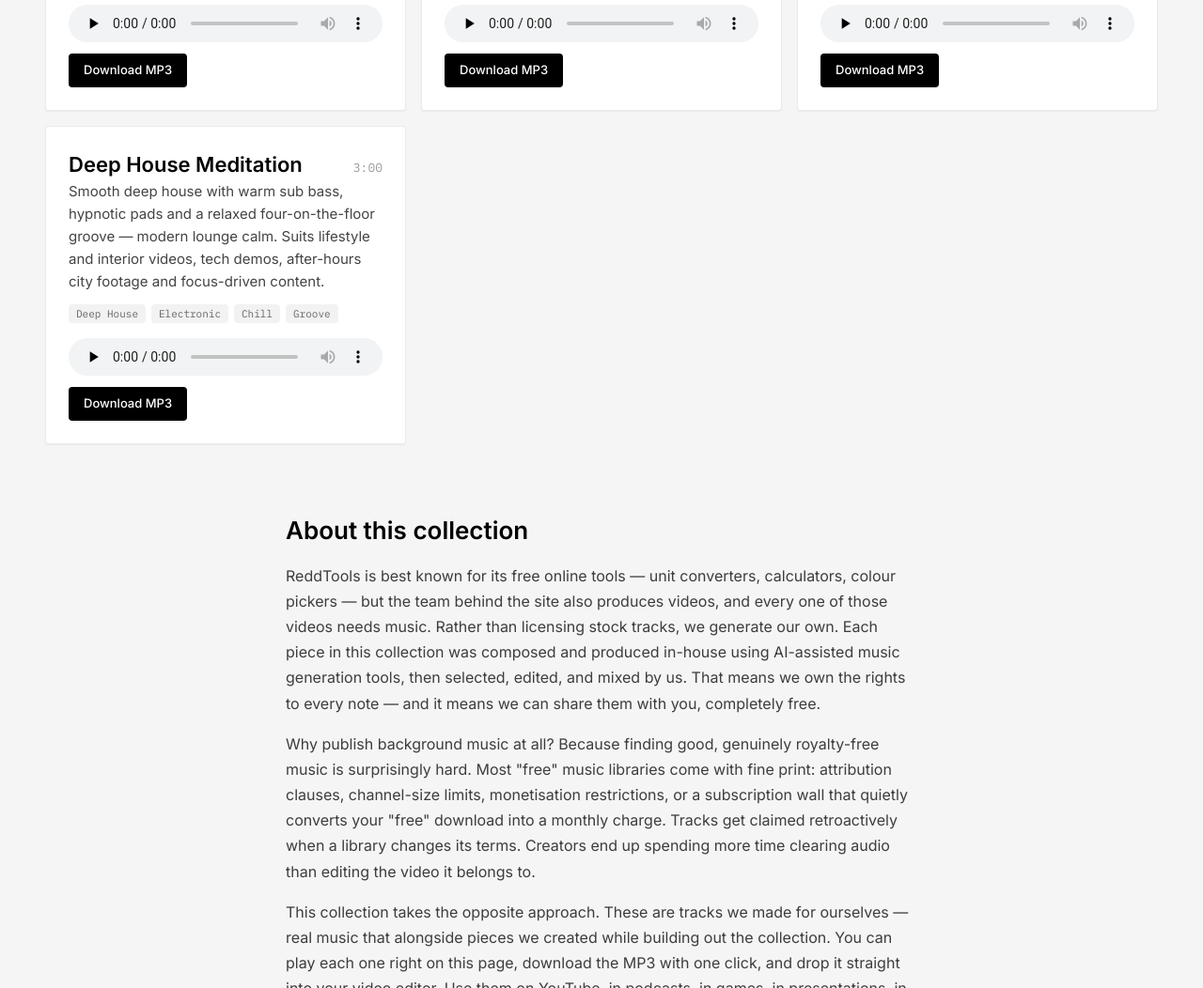
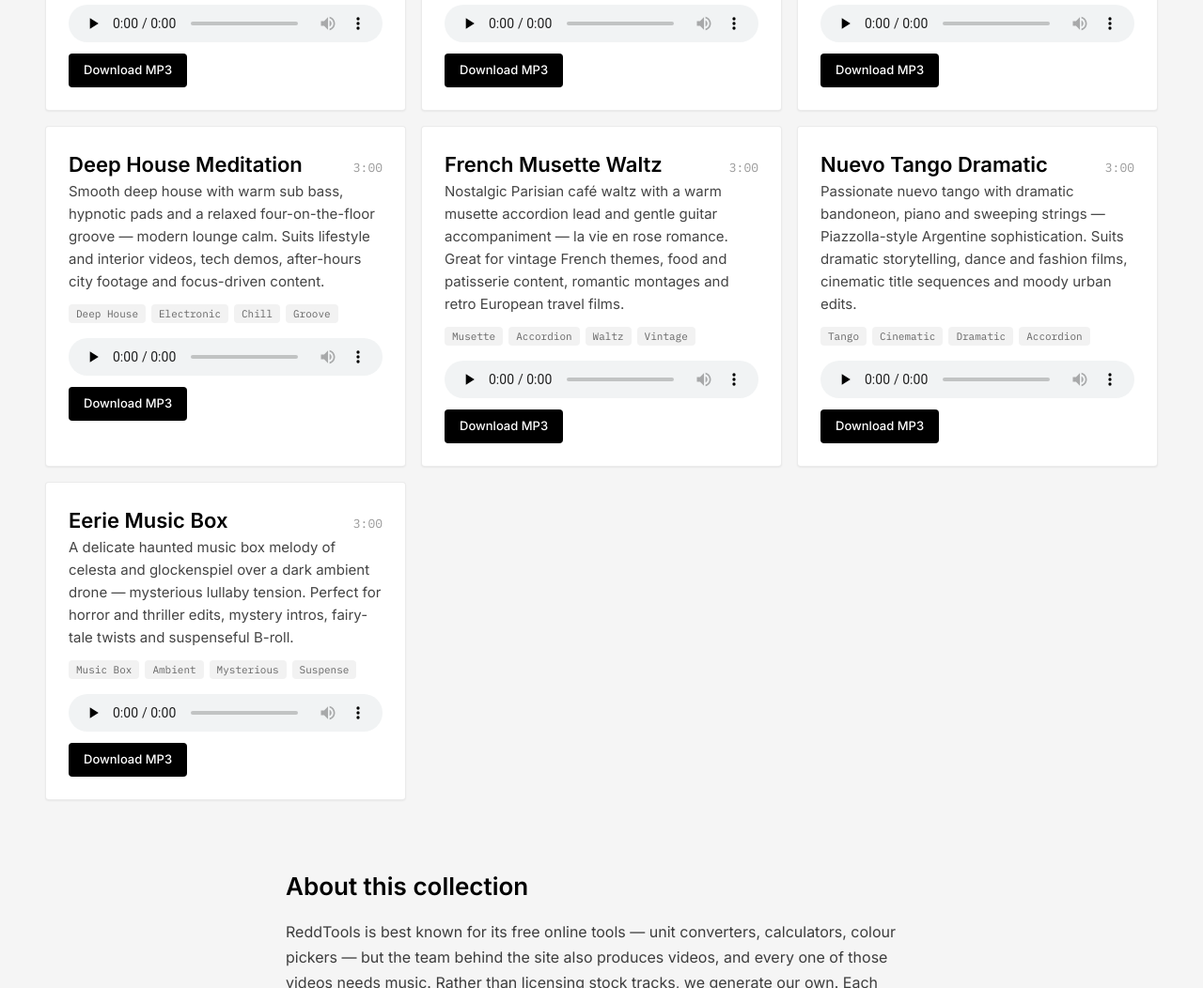
Before and after one commit to sharan01x/reddtools, an Astro site: page /music in a window 1280 px wide. Shown: the part 6020-7072 px from the top of the page at 94% size. Built offline with nearby package versions, Linux system fonts and the light colour scheme; Astro itself is replaced by a stand-in of ours.

Commit message:
music: add 3 new tracks (french-musette-waltz, nuevo-tango-dramatic, eerie-music-box) — 46 to 49

```diff
--- a/src/pages/music.astro
+++ b/src/pages/music.astro
@@ -427,6 +427,36 @@ const tracks = [
     'Smooth deep house with warm sub bass, hypnotic pads and a relaxed four-on-the-floor groove — modern lounge calm. Suits lifestyle and interior videos, tech demos, after-hours city footage and focus-driven content.',
     attribution: 'Created for this collection — not used in a video',
     },
+    {
+    file: '/music/french-musette-waltz.mp3',
+    title: 'French Musette Waltz',
+    duration: '3:00',
+    seconds: 180,
+    tags: ['Musette', 'Accordion', 'Waltz', 'Vintage'],
+    description:
+    'Nostalgic Parisian café waltz with a warm musette accordion lead and gentle guitar accompaniment — la vie en rose romance. Great for vintage French themes, food and patisserie content, romantic montages and retro European travel films.',
+    attribution: 'Created for this collection — not used in a video',
+    },
+    {
+    file: '/music/nuevo-tango-dramatic.mp3',
+    title: 'Nuevo Tango Dramatic',
+    duration: '3:00',
+    seconds: 180,
+    tags: ['Tango', 'Cinematic', 'Dramatic', 'Accordion'],
+    description:
+    'Passionate nuevo tango with dramatic bandoneon, piano and sweeping strings — Piazzolla-style Argentine sophistication. Suits dramatic storytelling, dance and fashion films, cinematic title sequences and moody urban edits.',
+    attribution: 'Created for this collection — not used in a video',
+    },
+    {
+    file: '/music/eerie-music-box.mp3',
+    title: 'Eerie Music Box',
+    duration: '3:00',
+    seconds: 180,
+    tags: ['Music Box', 'Ambient', 'Mysterious', 'Suspense'],
+    description:
+    'A delicate haunted music box melody of celesta and glockenspiel over a dark ambient drone — mysterious lullaby tension. Perfect for horror and thriller edits, mystery intros, fairy-tale twists and suspenseful B-roll.',
+    attribution: 'Created for this collection — not used in a video',
+    },
     ];
 
 const jsonLd = [
```
Also changed, not shown: 3 other files.
